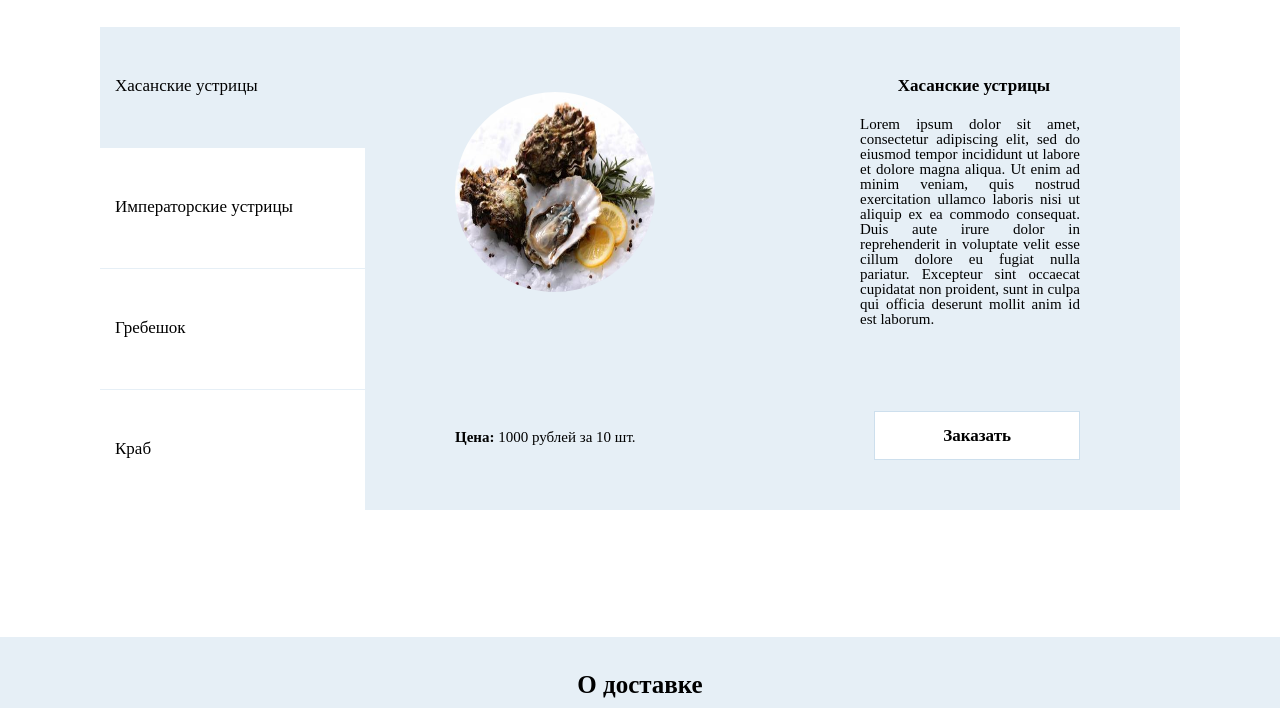
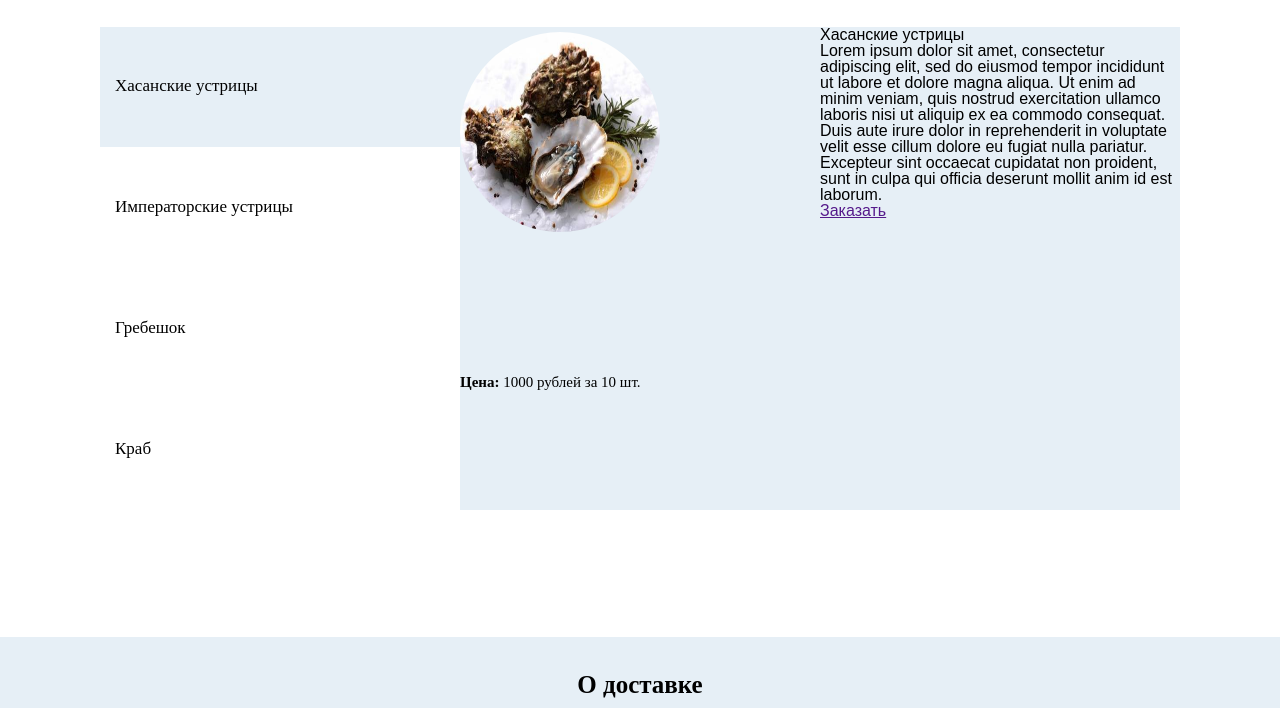
Before and after one commit to warmrobot/OysterHouse2, a plain HTML site: page index2.html in a window 1280 px wide. Shown: the part 613-1321 px from the top of the page. Drawn offline with nearby package versions, Linux system fonts and the light colour scheme; a web font is replaced by a local one.

Commit message:
Remade tabs to make them flex

```diff
--- a/index2.html
+++ b/index2.html
@@ -22,23 +22,38 @@
 			<h2 class="section_title">Наши продукты</h2>
 
 				<div class="tab-box">
+
+					<div class="tab-box-flex">
+
 						<ul class="tab-nav">
 							<li><a href="#t1">Хасанские устрицы</a></li>
 							<li><a href="#t2">Императорские устрицы</a></li>
 							<li><a href="#t3">Гребешок</a></li>
 							<li><a href="#t4">Краб</a></li>
 						</ul>
-						<div class="tab-panels">
+
+						<div class="tab-panels-1">
 							<div id="t1">
 								<img class="tab_image" src="./images/ustrica-hasanskaya.jpg" height=200px width=200px alt="">
+								<div class="empty"></div>
+								<p class="tab_price"> <strong>Цена:</strong> 1000 рублей за 10 шт.</p>
+							</div>
+							<div id="t2">Описание второй вкладки</div>
+							<div id="t3">Описание третьей вкладки</div>
+							<div id="t4">Описание четвертой вкладки</div>
+						</div>
+
+						<div class="tab-panels-2">
+							<div id="t1">
 								<h3>Хасанские устрицы</h3>
-								<p class="tab_text">Lorem ipsum dolor sit amet, consectetur adipiscing elit, sed do eiusmod tempor incididunt ut labore et dolore magna aliqua. Ut enim ad minim veniam, quis nostrud exercitation ullamco laboris nisi ut aliquip ex ea commodo consequat. Duis aute irure dolor in reprehenderit in voluptate velit esse cillum dolore eu fugiat nulla pariatur. Excepteur sint occaecat cupidatat non proident, sunt in culpa qui officia deserunt mollit anim id est laborum.</p>
-								<p class="tab_price"> <strong>Цена:</strong> 1000 рублей за 10 шт.</p>
+								<p>Lorem ipsum dolor sit amet, consectetur adipiscing elit, sed do eiusmod tempor incididunt ut labore et dolore magna aliqua. Ut enim ad minim veniam, quis nostrud exercitation ullamco laboris nisi ut aliquip ex ea commodo consequat. Duis aute irure dolor in reprehenderit in voluptate velit esse cillum dolore eu fugiat nulla pariatur. Excepteur sint occaecat cupidatat non proident, sunt in culpa qui officia deserunt mollit anim id est laborum.</p>
 								<a href="">Заказать</a>
 							</div>
 							<div id="t2">Описание второй вкладки</div>
 							<div id="t3">Описание третьей вкладки</div>
 							<div id="t4">Описание четвертой вкладки</div>
+						</div>
+
 					</div>
 				</div>
 
--- a/script_tabs.js
+++ b/script_tabs.js
@@ -1,10 +1,12 @@
 $(function(){
-  $('.tab-nav li:first').addClass('select');                // Первой вкладке добавляетсякласс select
-  $('.tab-panels>div').hide().filter(':first').show();      // Скрываются все блоки с описанием вкладок кроме первого
-  $('.tab-nav a').click(function(){                         // При клике на вкладку
-    $('.tab-panels>div').hide().filter(this.hash).show();   // - показывается блок с описанием текущей вкладки
-    $('.tab-nav li').removeClass('select');                 // - удаляется класс 'select' у активной ранее вкладки
-    $(this).parent().addClass('select');                    // - добавляется класс 'select' для выбранной вкладки
-    return (false);                                         // - прерывается обработка события onClick
+  $('.tab-nav li:first').addClass('select');                  // Первой вкладке добавляетсякласс select
+  $('.tab-panels-1>div').hide().filter(':first').show();
+  $('.tab-panels-2>div').hide().filter(':first').show();      // Скрываются все блоки с описанием вкладок кроме первого
+  	$('.tab-nav a').click(function(){                         // При клике на вкладку
+    $('.tab-panels-1>div').hide().filter(this.hash).show();
+    $('.tab-panels-2>div').hide().filter(this.hash).show();   // - показывается блок с описанием текущей вкладки
+    $('.tab-nav li').removeClass('select');                   // - удаляется класс 'select' у активной ранее вкладки
+    $(this).parent().addClass('select');                      // - добавляется класс 'select' для выбранной вкладки
+    return (false);                                           // - прерывается обработка события onClick
   })
 })
--- a/style2.css
+++ b/style2.css
@@ -112,7 +112,13 @@
 
 .tab-box {							/* Вся таблица с вкладками*/
 	margin: 30px 100px 30px 100px;
-	position: relative;
+}
+
+.tab-box-flex {
+	display: flex;
+	flex-direction: row;
+	width: 1080px;
+	min-width: 700px;
 }
 
 /*.tab-box:after{
@@ -123,12 +129,10 @@
 
 .tab-nav {							/*Общий вид боковых вкладок, фон*/
 	list-style: none;
-	width: 100px;
-	float: left;
+	width: 360px;
 }
 
 .tab-nav li {						/*Вид боковых вкладок в инактивном состоянии*/
-	float:left;
 	margin-bottom:1px;
 	background: #fff;
 }
@@ -136,7 +140,7 @@
 .tab-nav li a {						/*Общий вид боковых вкладок, текст*/
 	display:inline-block;
 	height: 70px;
-	width:250px;
+	width:360px;
 	padding-top: 50px;
 	padding-left: 15px;
 	font-weight: 100;
@@ -167,16 +171,36 @@
   background:red;
 }*/
 
-.tab-panels {						/*Вид блока-описания*/
+.tab-panels-1{						/*Вид блока-описания*/
 	height: 483px;
+	width: 360px;
 	background-color: #e6eff6;
+}
+
+.tab-panels-2 {						/*Вид блока-описания*/
+	height: 483px;
+	width: 360px;
+	background-color: #e6eff6;
+}
+
+.section__ourproducts_description_flex {
+	display: flex;
+	flex-direction: row;
+	justify-content: space-between;
+	width: 685px;
+	min-width: 500px;
+	position: absolute;
+	top: 50px;
+	right: 70px;
 }
 
 .tab_image {
 	border-radius: 50%;
-	position: absolute;
-	top: 65px;
-	left: 355px;
+	margin-top: 5px;
+}
+
+.empty {
+	height: 140px;
 }
 
 .tab-panels h3 {
@@ -184,9 +208,7 @@
 	font-family: "OpenSans";
 	color: black;
 	font-size: 17px;
-	position: absolute;
-	top: 50px;
-	right: 130px;
+	margin-bottom: 17px;
 }
 
 .tab_text {
@@ -194,11 +216,10 @@
 	font-family: "OpenSans";
 	color: black;
 	font-size: 15px;
-	position: absolute;
-	top: 90px;
-	right: 100px;
 	text-align: justify;
-	width: 220px;
+	width: 300px;
+	min-width: 220px;
+	height: 325px;
 }
 
 .tab-panels a {
@@ -206,9 +227,6 @@
 	font-family: "OpenSans";
 	color: black;
 	font-size: 17px;
-	position: absolute;
-	bottom: 50px;
-	right: 100px;
 	text-decoration: none;
 	background-color: #fff;
 	border: solid 1px #cddfed;
@@ -220,9 +238,6 @@
 	font-family: "OpenSans";
 	color: black;
 	font-size: 15px;
-	position: absolute;
-	bottom: 65px;
-	left: 355px;
 	text-align: left;
 }
 
```
Lines whose indentation alone changed are shown as unchanged.
